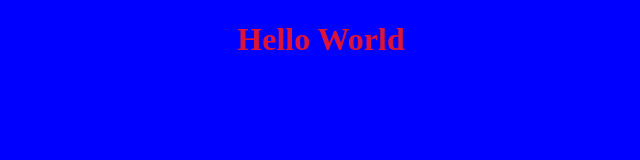
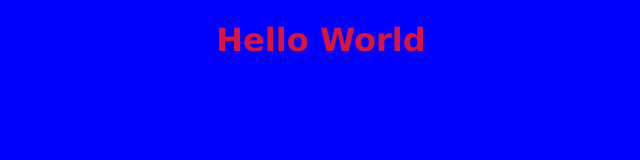
Before and after one commit to Andrea-Pomati/htmlcss-hello, a plain HTML site: page index.html in a window 1280 px wide. Shown: the whole page, without its empty margins (319-959 px from the left). Drawn offline with Linux system fonts and the light colour scheme.

Commit message:
aggiunto font family nel css

```diff
--- a/helloworld.css
+++ b/helloworld.css
@@ -1,3 +1,4 @@
 h1 {text-align: center;}
 h1 {color: crimson;}
+h1 {font-family: 'Lucida Sans', 'Lucida Sans Regular', 'Lucida Grande', 'Lucida Sans Unicode', Geneva, Verdana, sans-serif;}
 body {background-color: blue;}
```
